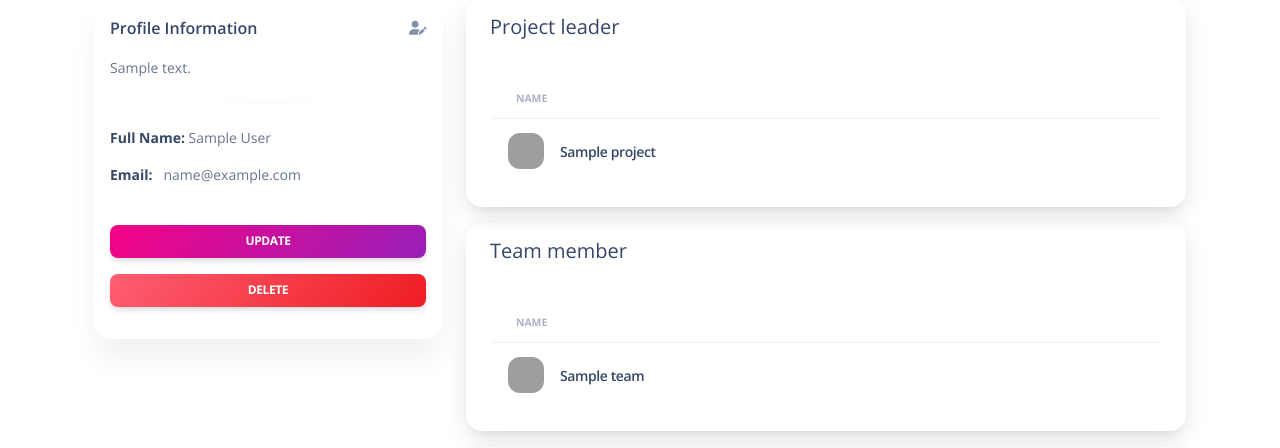
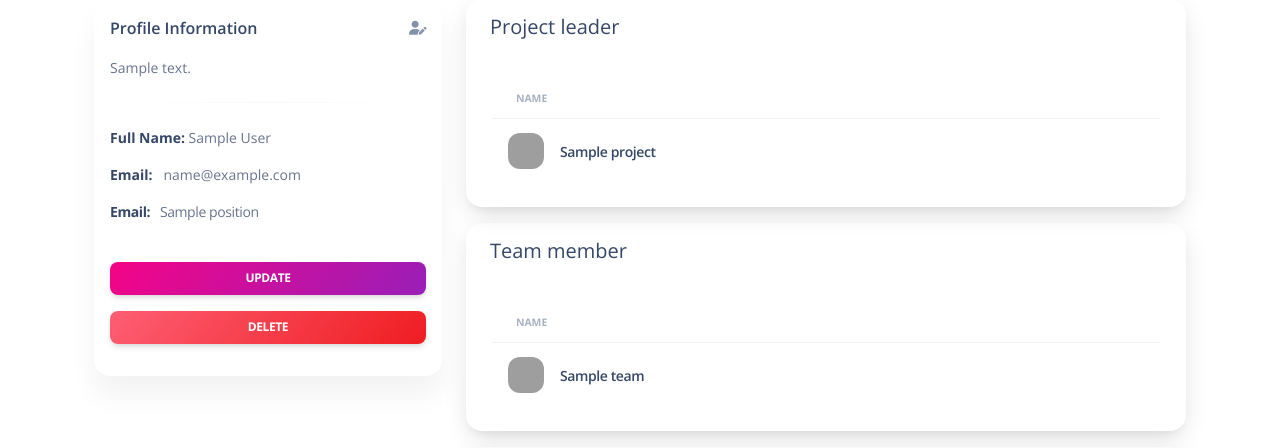
Before and after one commit to Khomychh/task_manager_site, a Django app: page /workers/1/ in a window 1280 px wide. Shown: the part 177-625 px from the top of the page. Run offline with Django 5.2, Linux system fonts and the light colour scheme; tables that the repository leaves empty hold one stand-in row (values such as "Sample post"); some libraries are stand-ins or nearby versions; grey boxes are pictures that could not be loaded.

Commit message:
feet: add info about workers position in worker detail page

```diff
--- a/templates/tasks/worker_detail.html
+++ b/templates/tasks/worker_detail.html
@@ -42,6 +42,11 @@
                 {% endif %}
               </li>
               <li class="list-group-item border-0 ps-0 text-sm"><strong class="text-dark">Email:</strong> &nbsp; {{ worker.email }}</li>
+              <li class="list-group-item border-0 ps-0 text-sm">
+                <a href="{% url 'tasks:position-detail' pk=worker.position_id %}" class="text-reset text-decoration-none">
+                  <strong class="text-dark">Email:</strong> &nbsp; {{ worker.position }}
+                </a>
+              </li>
             </ul>
           </div>
           <div class="card-body p-3">
```
